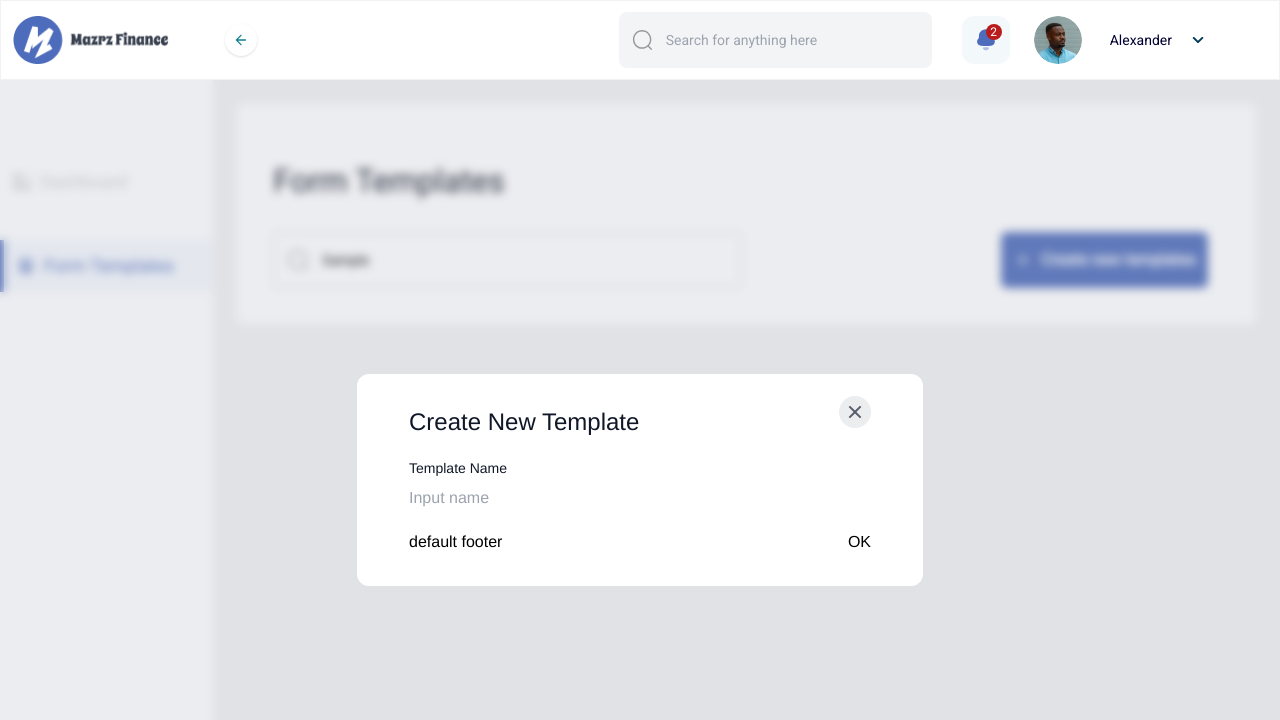
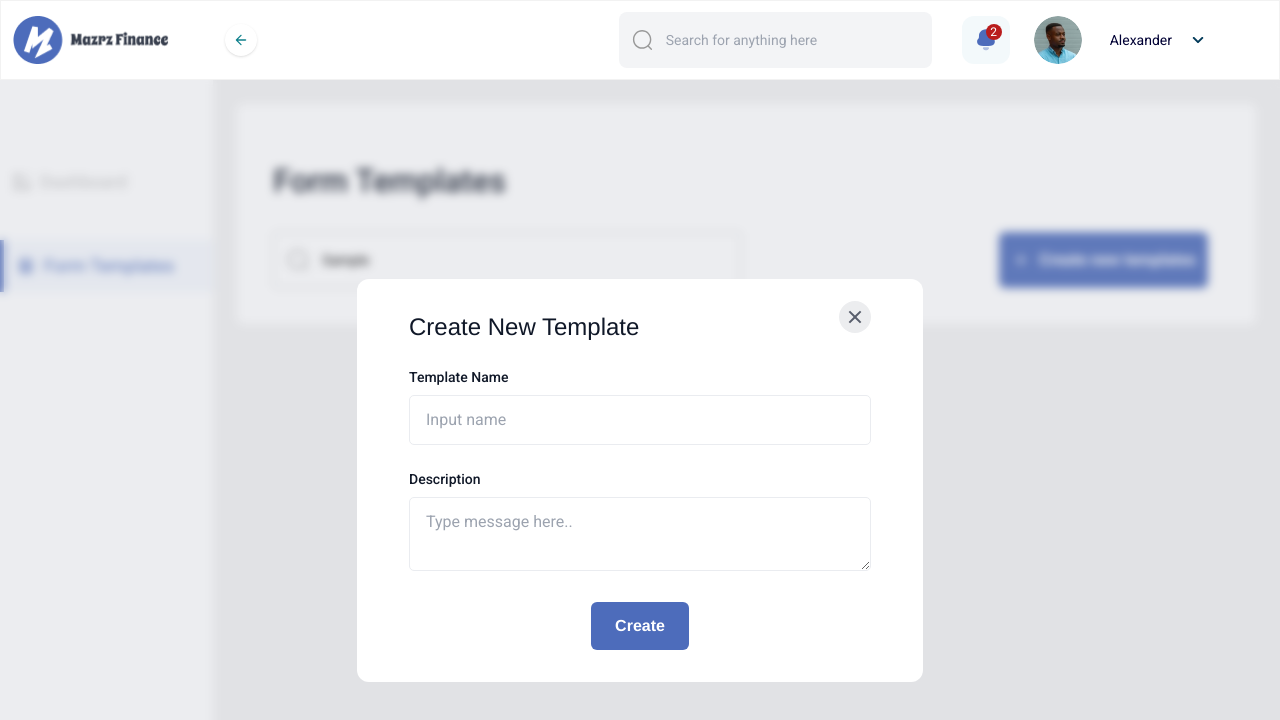
Before and after one commit to GideonOdiokine/Youverify-frontend-task, a Nuxt app: page / in a window 1280 px wide. Both pictures are taken after typing "Sample" into the empty fields and a click on the button "Create new templates". Shown: the top 720 px of the page. Built offline with nearby package versions, Linux system fonts and the light colour scheme.

Commit message:
added form template modal completed

```diff
--- a/assets/css/tailwind.css
+++ b/assets/css/tailwind.css
@@ -1,4 +1,4 @@
-@import url("https://fonts.googleapis.com/css2?family=Roboto:ital,wght@0,100;0,300;0,400;1,100;1,300;1,400&display=swap");
+@import url("https://fonts.googleapis.com/css2?family=Roboto:ital,wght@0,100;0,300;0,400;0,500;0,700;1,100;1,300;1,400;1,500&display=swap");
 
 @tailwind base;
 @tailwind components;
--- a/components/Modal.vue
+++ b/components/Modal.vue
@@ -59,7 +59,7 @@
 }
 
 .modal-body {
-  margin: 20px 0;
+  font-family: "Roboto", sans-serif;
 }
 
 .modal-default-button {
--- a/pages/index.vue
+++ b/pages/index.vue
@@ -42,7 +42,7 @@
     </div>
     <modal v-if="showModal" @close="showModal = false">
       <template v-slot:header>
-        <div class="flex justify-between">
+        <div class="flex justify-between mb-6">
           <h3 class="text-2xl font-medium text-[#101828]">
             Create New Template
           </h3>
@@ -55,10 +55,10 @@
         </div>
       </template>
       <template v-slot:body>
-        <div class="flex justify-between">
-          <div>
+        <div>
+          <div class="w-full">
             <label
-              class="block text-sm border-none p-0 pb-2 font-medium text-[#101828]"
+              class="block text-sm border-none p-0 pb-2 font-medium mr-0 text-[#101828]"
               for="name"
               >Template Name
             </label>
@@ -66,11 +66,34 @@
               id="name"
               title="name"
               type="text"
-              placeholder="Input name "
+              placeholder="Input name"
+              class="border border-[#EAECF0] w-full py-3 px-4 rounded-[5px] outline-none"
               aria-placeholder=""
             />
           </div>
+          <div class="w-full mt-6">
+            <label
+              class="block text-sm border-none p-0 pb-2 font-medium mr-0 text-[#101828]"
+              for="Description"
+              >Description
+            </label>
+            <textarea
+              id="Description"
+              title="Description"
+              placeholder="Type message here.."
+              class="border border-[#EAECF0] w-full py-3 px-4 rounded-[5px] outline-none"
+            />
+          </div>
         </div>
+      </template>
+      <template v-slot:footer>
+        <button
+          class="py-3 rounded-[6px] mx-auto mt-6 flex justify-center items-center text-white text-base font-semibold px-6 bg-[#4D6CBB]"
+        >
+          <!-- <img src="../assets/add.svg" alt="plus" class="pr-2" /> -->
+
+          Create
+        </button>
       </template>
     </modal>
   </div>
```
